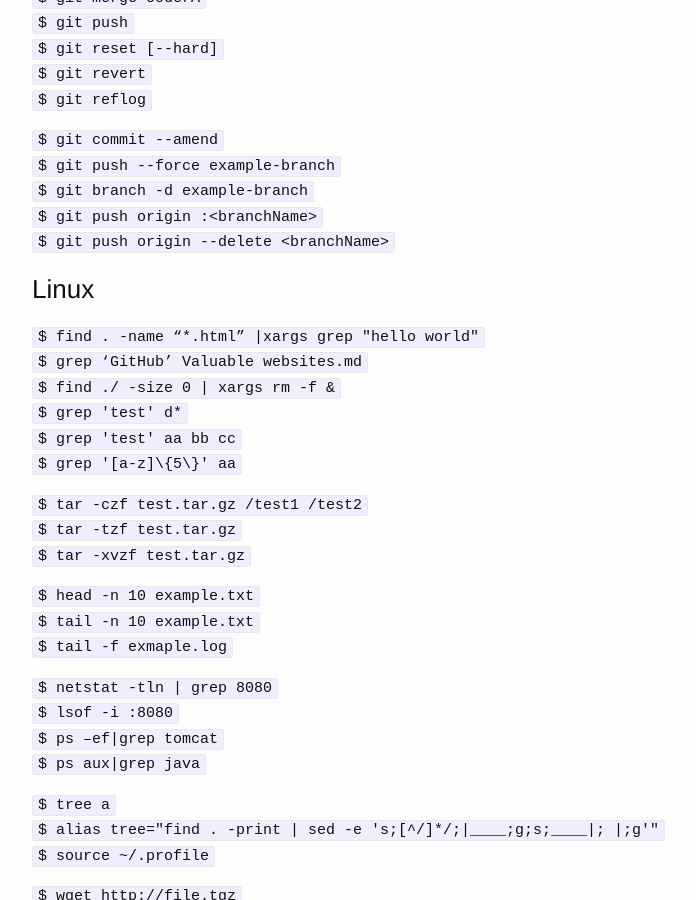
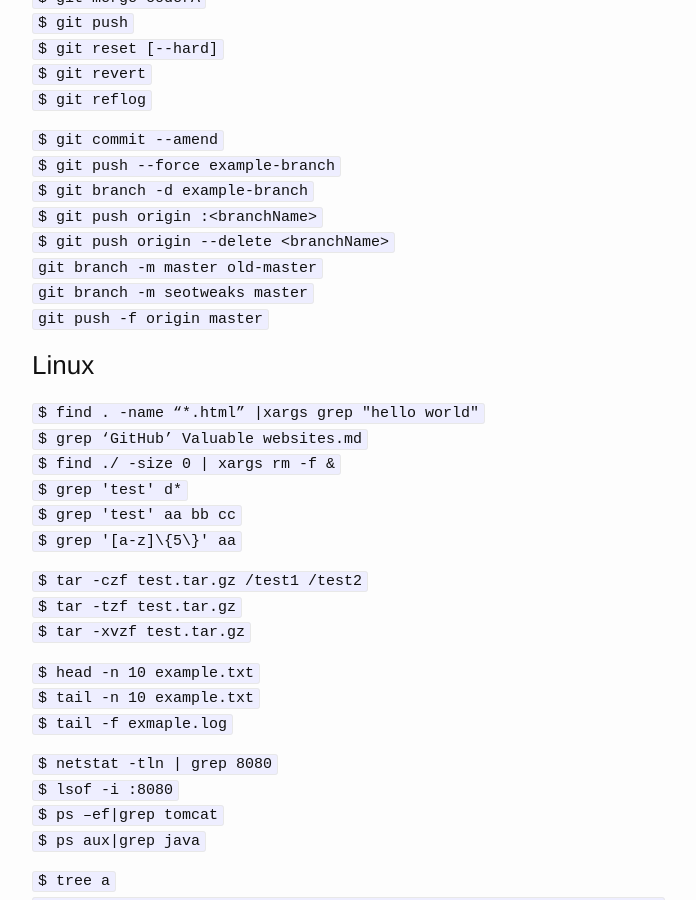
Before and after one commit to GeekRRK/GeekRRK.github.io, a Jekyll site: the page built from _posts/2015-12-15-Frequent commands.md, in a window 1280 px wide and 900 px high, scrolled down 1727 px. Shown: the whole window, without its empty margins (238-934 px from the left). Built offline with Jekyll 4.4.1, drawn with Linux system fonts in a browser that asks for light colours.

Commit message:
Update 2015-12-15-Frequent commands.md

```diff
--- a/_posts/2015-12-15-Frequent commands.md
+++ b/_posts/2015-12-15-Frequent commands.md
@@ -76,6 +76,9 @@ Sync with author after fork
 `$ git branch -d example-branch`
 `$ git push origin :<branchName>`
 `$ git push origin --delete <branchName>`
+`git branch -m master old-master`
+`git branch -m seotweaks master`
+`git push -f origin master`
 
 ### Linux
 `$ find . -name “*.html” |xargs grep "hello world"`
```
